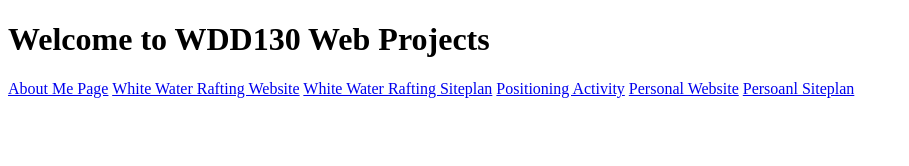
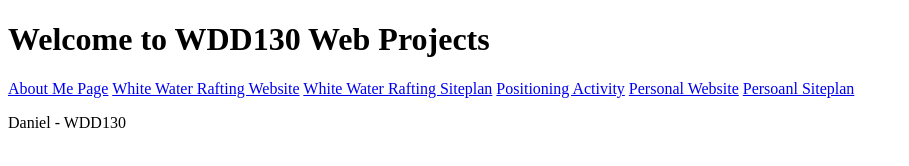
Before and after one commit to danisms/wdd130, a plain HTML site: page index.html in a window 1280 px wide. Shown: the whole page, without its empty margins (0-909 px from the left). Drawn offline with Linux system fonts and the light colour scheme.

Commit message:
Paragraph added to wdd130 homepage

```diff
--- a/index.html
+++ b/index.html
@@ -15,5 +15,6 @@
         <a href="#">Personal Website</a>
         <a href="#">Persoanl Siteplan</a>
     </nav>
+    <p>Daniel - WDD130</p>
 </body>
 </html>
```
